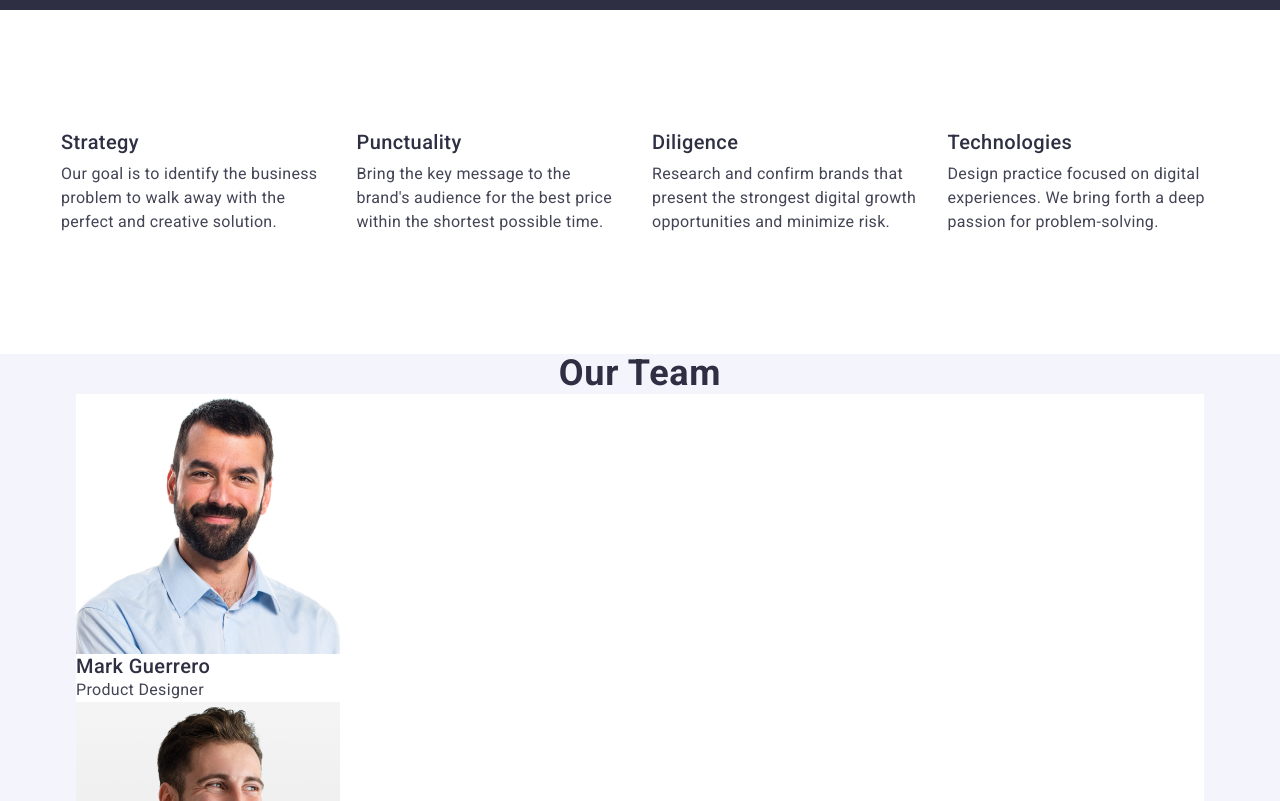
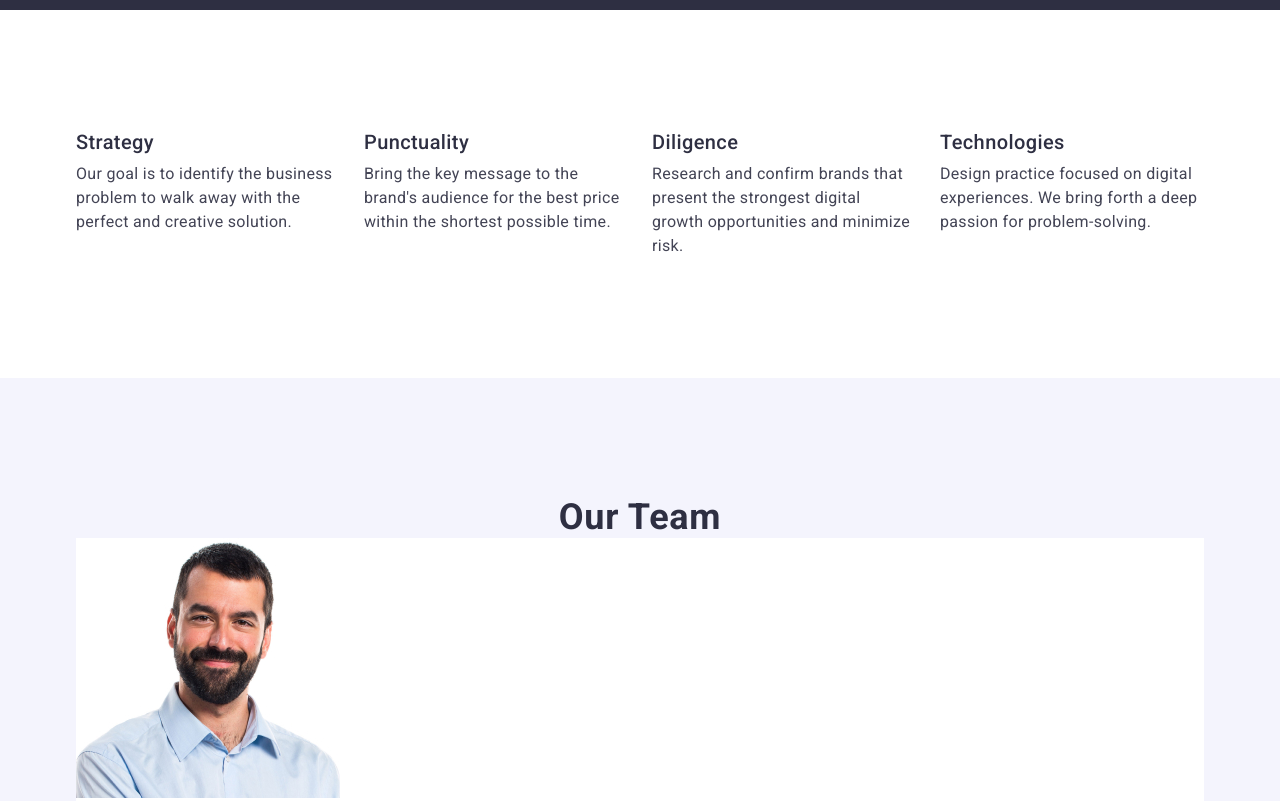
Before and after one commit to Aleksandr-1977/goit-markup-hw-03, a plain HTML site: page index.html in a window 1280 px wide. Shown: the part 660-1461 px from the top of the page. Drawn offline with nearby package versions, Linux system fonts and the light colour scheme.

Commit message:
section 2

```diff
--- a/css/styles.css
+++ b/css/styles.css
@@ -35,8 +35,7 @@ img {
     white-space: nowrap;
     clip-path: inset(100%);
     clip: rect(0 0 0 0);
-    overflow: hidden;
-  }
+    overflow: hidden;}
 
 /*----------/Body------------------------------------------------*/
 .container {
@@ -95,12 +94,13 @@ margin-left: auto;}
   max-width: 1440px;
   margin-left: auto;
   margin-right: auto;
-    background: #2e2f42;}
+  padding: 188px 0;
+  background: #2e2f42;}
 .container-first{display: flex;
 flex-direction: column;
 align-items: center;}
 .container-first{
-  padding: 188px 0;}
+  }
 .main-text {
   max-width: 496px;
   font-weight: 700;
@@ -126,7 +126,7 @@ align-items: center;}
   background: #404bbf;}
 /*-----------/Section1------------------------------------------*/
 /*------------Section2------------------------------------------*/
-.container-second{
+.page-section-second{
   padding: 120px 0;}
 .main-text-page-section-second{display: flex;
 justify-content: center;
@@ -142,14 +142,14 @@ gap: 24px;}
 .text-section-second{
   font-size: 16px;
   line-height: 1.5;
-  letter-spacing: 0.02em;
-  }
+  letter-spacing: 0.02em;}
 /*----------/Section2--------------------------------------------*/
 /*-----------Section3---------------------------------------------*/
-.page-section-third{background: #f4f4fd;}
+.page-section-third{
+  padding: 120px 0;
+  background: #f4f4fd;}
 .foto{background: #ffffff;}
 .text-our-team{
-
   font-size: 36px;
   line-height: 1.11;
   letter-spacing: 0.02em;
@@ -161,10 +161,8 @@ gap: 24px;}
   font-size: 20px;
   line-height: 1.2;
   letter-spacing: 0.02em;
-
   color: #2e2f42;}
 .text-section-third{
-
   font-size: 16px;
   line-height: 1.5;
   letter-spacing: 0.02em;
```
